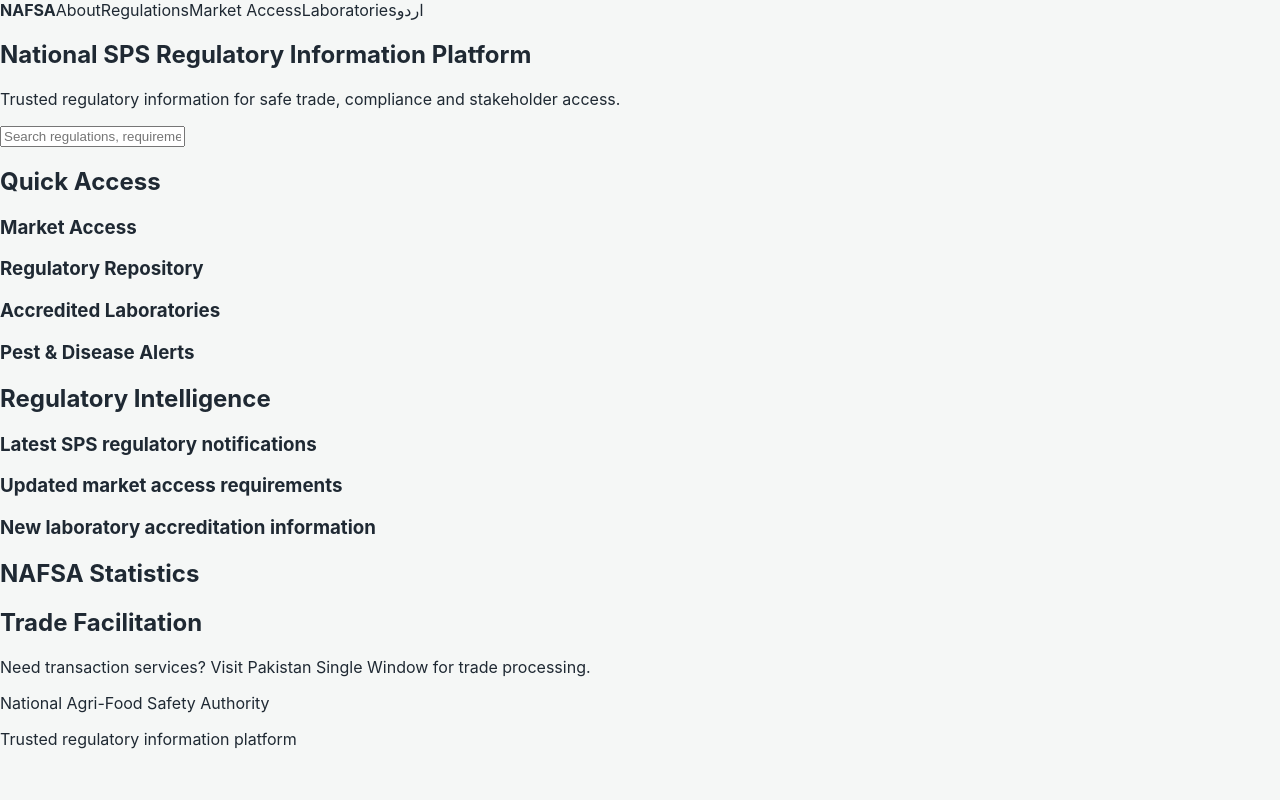
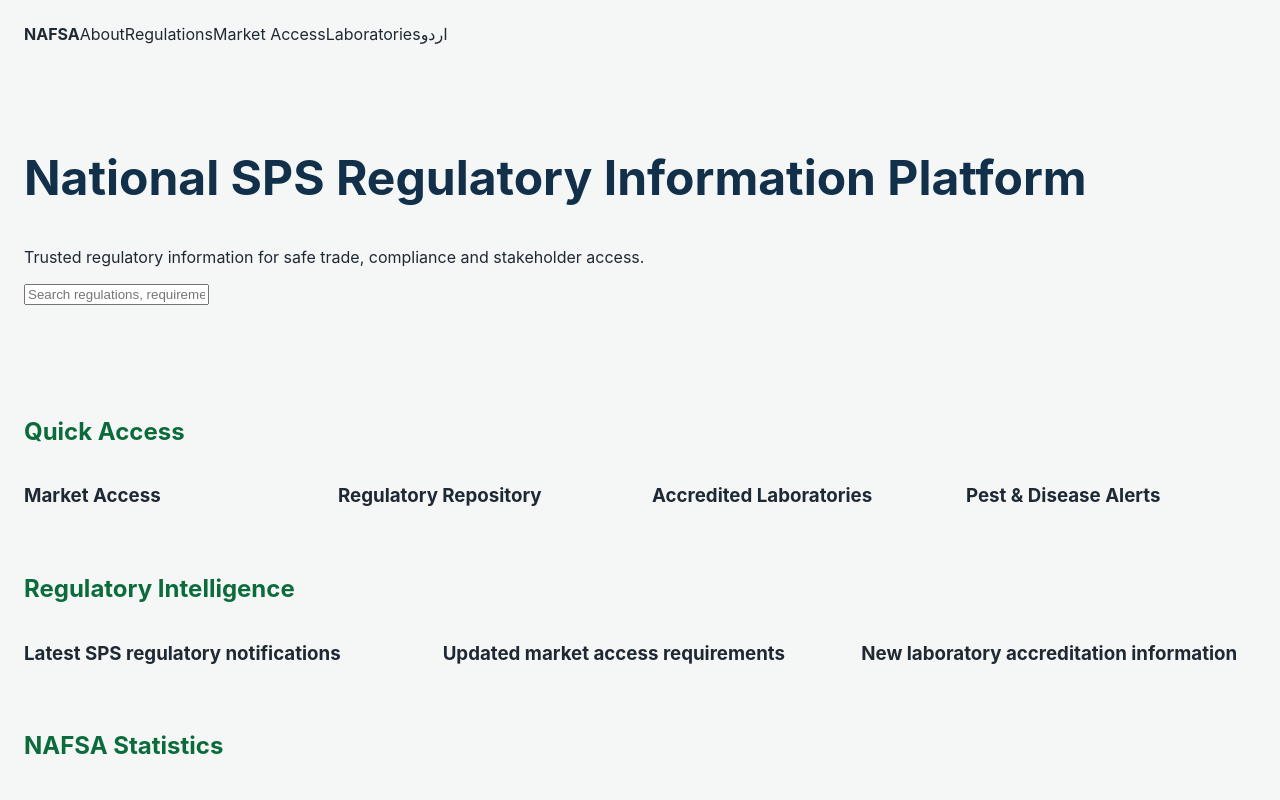
Before and after one commit to waseem99/NAFSA, a Next.js app in the folder prototype/: page / in a window 1280 px wide. Shown: the top 800 px of the page. Built offline with nearby package versions, Linux system fonts and the light colour scheme.

Commit message:
Add NAFSA homepage layout styling

```diff
--- a/prototype/app/globals.css
+++ b/prototype/app/globals.css
@@ -8,3 +8,29 @@
   background: #f5f7f6;
   color: #1f2933;
 }
+
+main {
+  max-width: 1280px;
+  margin: 0 auto;
+  padding: 24px;
+}
+
+.hero {
+  padding: 64px 0;
+}
+
+h1 {
+  color: #12304A;
+  font-size: 48px;
+}
+
+h2 {
+  color: #0B6B3A;
+  margin-top: 48px;
+}
+
+.grid {
+  display: grid;
+  grid-template-columns: repeat(auto-fit, minmax(240px, 1fr));
+  gap: 24px;
+}
```
